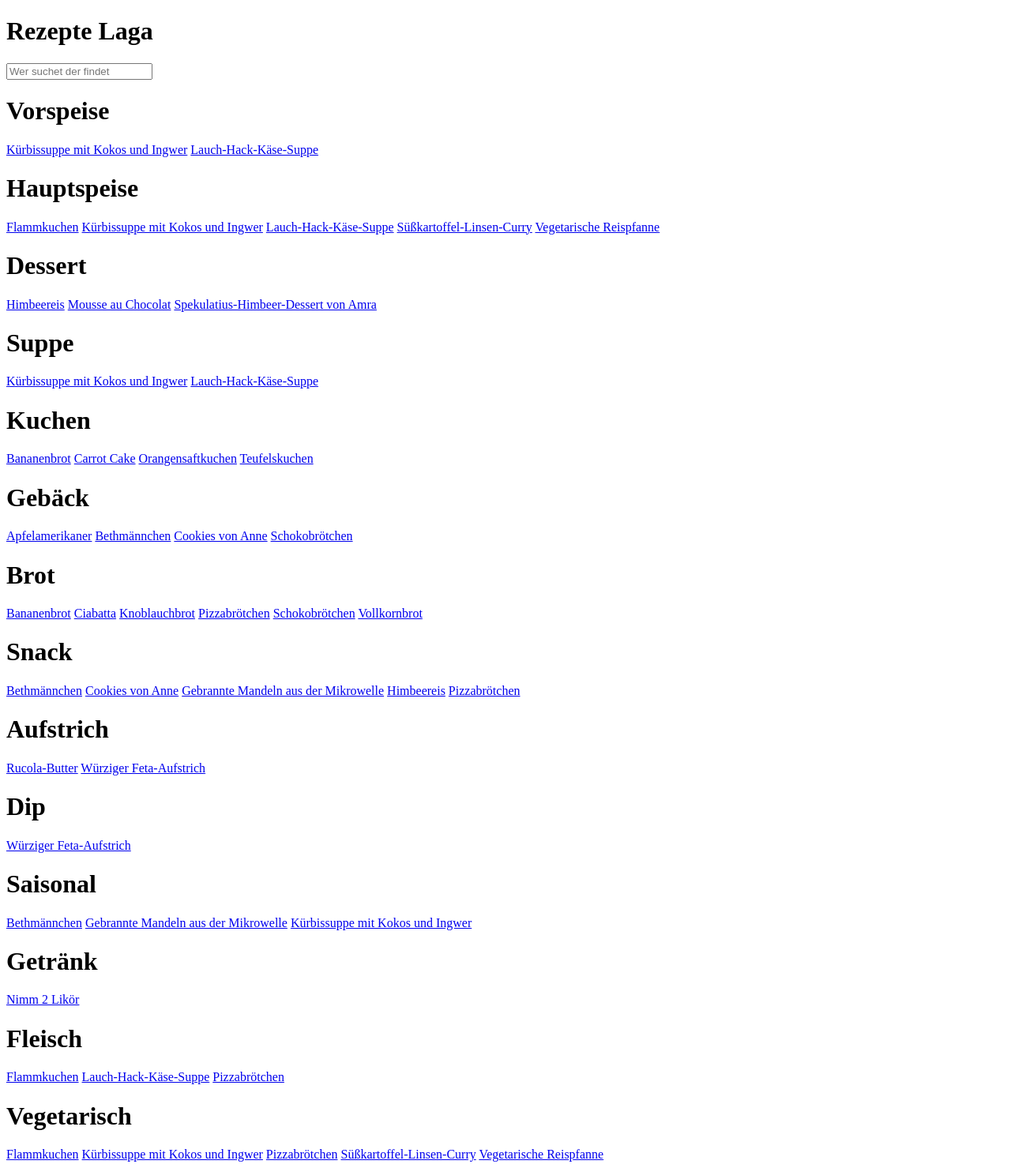
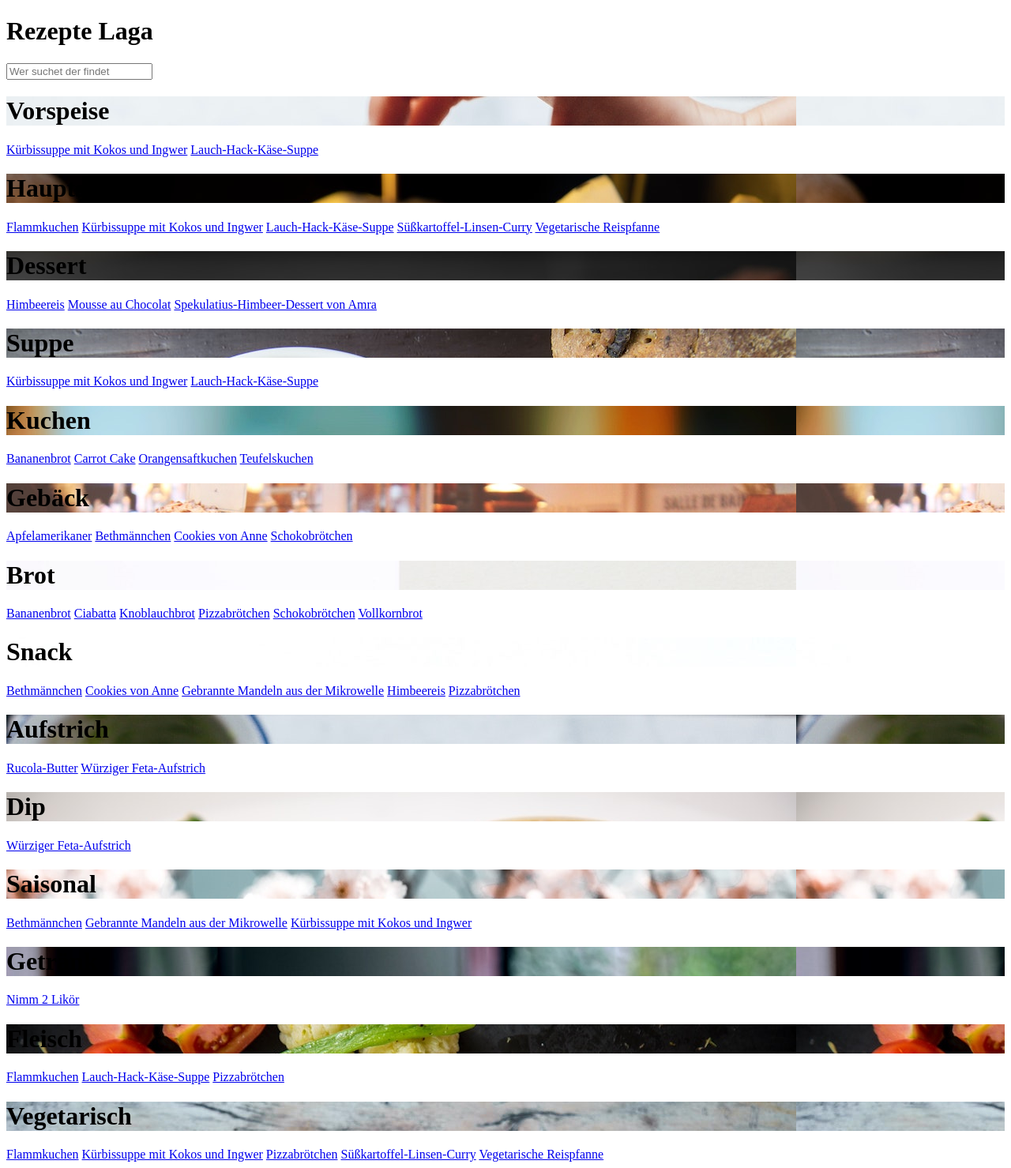
Before and after one commit to konstantinkobs/rezepte, a Jekyll site: the page built from index.md, in a window 1280 px wide. Shown: the whole page at 79% size. Built offline with Jekyll 4.4.1, drawn with Linux system fonts in a browser that asks for light colours; some web fonts are replaced; comment, search, counter and statistics services are not loaded.

Commit message:
Update tag-card.html

```diff
--- a/_includes/tag-card.html
+++ b/_includes/tag-card.html
@@ -1,5 +1,5 @@
 <div class="tag-card">
-    <div class="tag-card-header" style="background-image: url('{{ site.baseurl }}/assets/img/tags/{{ include.tag }}.jpg')">
+    <div class="tag-card-header" style="background-image: url('assets/img/tags/{{ include.tag }}.jpg')">
         <h1 class="tag-card-title">{{ include.tag }}</h1>
     </div>
 
```
